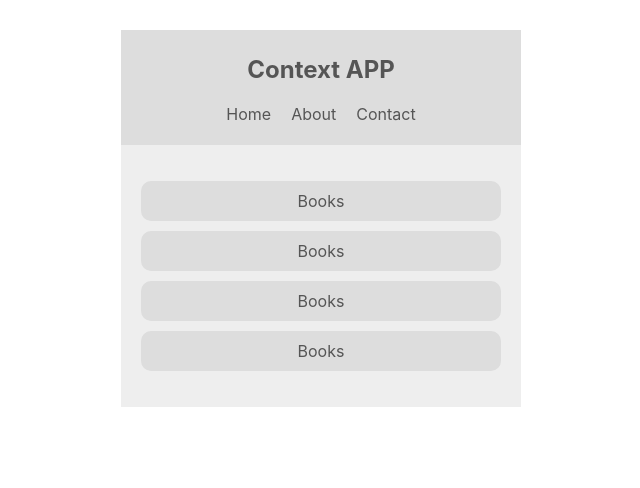
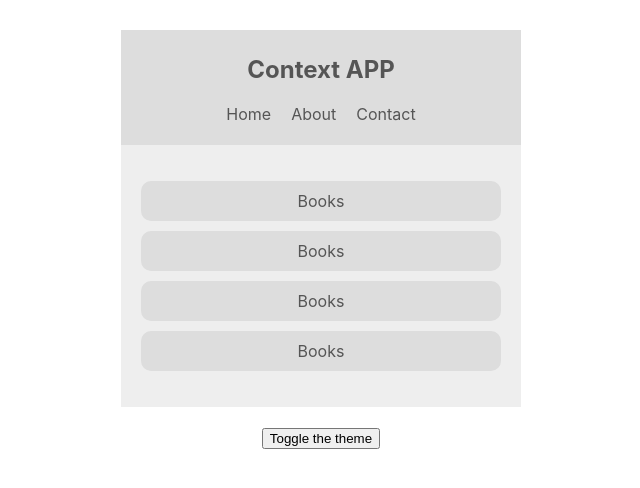
Before and after one commit to seppar93/alexandria-context-example, a React (Create React App) app: page / in a window 1280 px wide. Shown: the top 488 px of the page, without its empty margins (319-959 px from the left). Built offline with nearby package versions, Linux system fonts and the light colour scheme.

Commit message:
multiple context

```diff
--- a/src/App.js
+++ b/src/App.js
@@ -3,15 +3,18 @@
 import NavBar from "./components/NavBar";
 import BookList from "./components/BookList";
 import ThemeContextProvider from "./contexts/ThemeContext";
-
+import ThemeToggle from './components/ThemeToggle'
+import AuthContextProvider from './contexts/AuthContext'
 
 function App() {
   return (
     <div className="App">
       <ThemeContextProvider>
-
-      <NavBar/>
-      <BookList/>
+        <AuthContextProvider>
+          <NavBar />
+          <BookList />
+          <ThemeToggle />
+        </AuthContextProvider>
       </ThemeContextProvider>
     </div>
   );
--- a/src/components/NavBar.js
+++ b/src/components/NavBar.js
@@ -2,20 +2,23 @@
 import { ThemeContext } from '../contexts/ThemeContext'
 
 export default class NavBar extends Component {
-    static contextType = ThemeContext
     render() {
-        const {isLightTheme, light, dark} = this.context;
+        return (
+            <ThemeContext.Consumer>{(context) => {
+                const { isLightTheme, light, dark } = context;
                 const theme = isLightTheme ? light : dark;
+
                 return (
-            <nav style={{background:theme.ui, color:theme.syntax}}>
+                    <nav style={{ background: theme.ui, color: theme.syntax }}>
                     <h1>Context APP</h1>
                     <ul>
                         <li>Home</li>
                         <li> About</li>
                         <li> Contact</li>
-
                     </ul>
                 </nav>
                 )
+            }}</ThemeContext.Consumer>
+        )
     }
 }
--- /dev/null
+++ b/src/components/ThemeToggle.js
@@ -0,0 +1,12 @@
+import React, { Component } from 'react'
+import { ThemeContext } from '../contexts/ThemeContext'
+
+export default class ThemeToggle extends Component {
+    static contextType = ThemeContext
+    render() {
+        const {toggleTheme} = this.context
+        return (
+            <button onClick={toggleTheme}>Toggle the theme</button>
+        )
+    }
+}
--- /dev/null
+++ b/src/contexts/AuthContext.js
@@ -0,0 +1,22 @@
+import React, { Component, createContext } from 'react'
+
+export const AuthContext = createContext();
+
+export default class AuthContextProvider extends Component {
+    state = {
+        isAuthenticated: false
+    }
+    toggleAuth = () => {
+        this.setState({isAuthenticated: !this.state.isAuthenticated})
+    }
+    render() {
+        return (
+            <div>
+                <AuthContext.Provider value={{...this.state, toggleAuth: this.toggleAuth}}>
+                    {this.props.children}
+
+                </AuthContext.Provider>
+            </div>
+        )
+    }
+}
--- a/src/contexts/ThemeContext.js
+++ b/src/contexts/ThemeContext.js
@@ -10,9 +10,12 @@
         light: {syntax: '#555', ui: '#ddd', bg: '#eee'},
         dark: {syntax: '#ddd', ui: '#333', bg: '#555'}
     }
+    toggleTheme = () => {
+        this.setState({isLightTheme: !this.state.isLightTheme})
+    }
     render(){
         return (
-            <ThemeContext.Provider value={{...this.state}}>
+            <ThemeContext.Provider value={{...this.state, toggleTheme: this.toggleTheme}}>
                 {this.props.children}
             </ThemeContext.Provider>
         )
```
Lines whose indentation alone changed are shown as unchanged.
